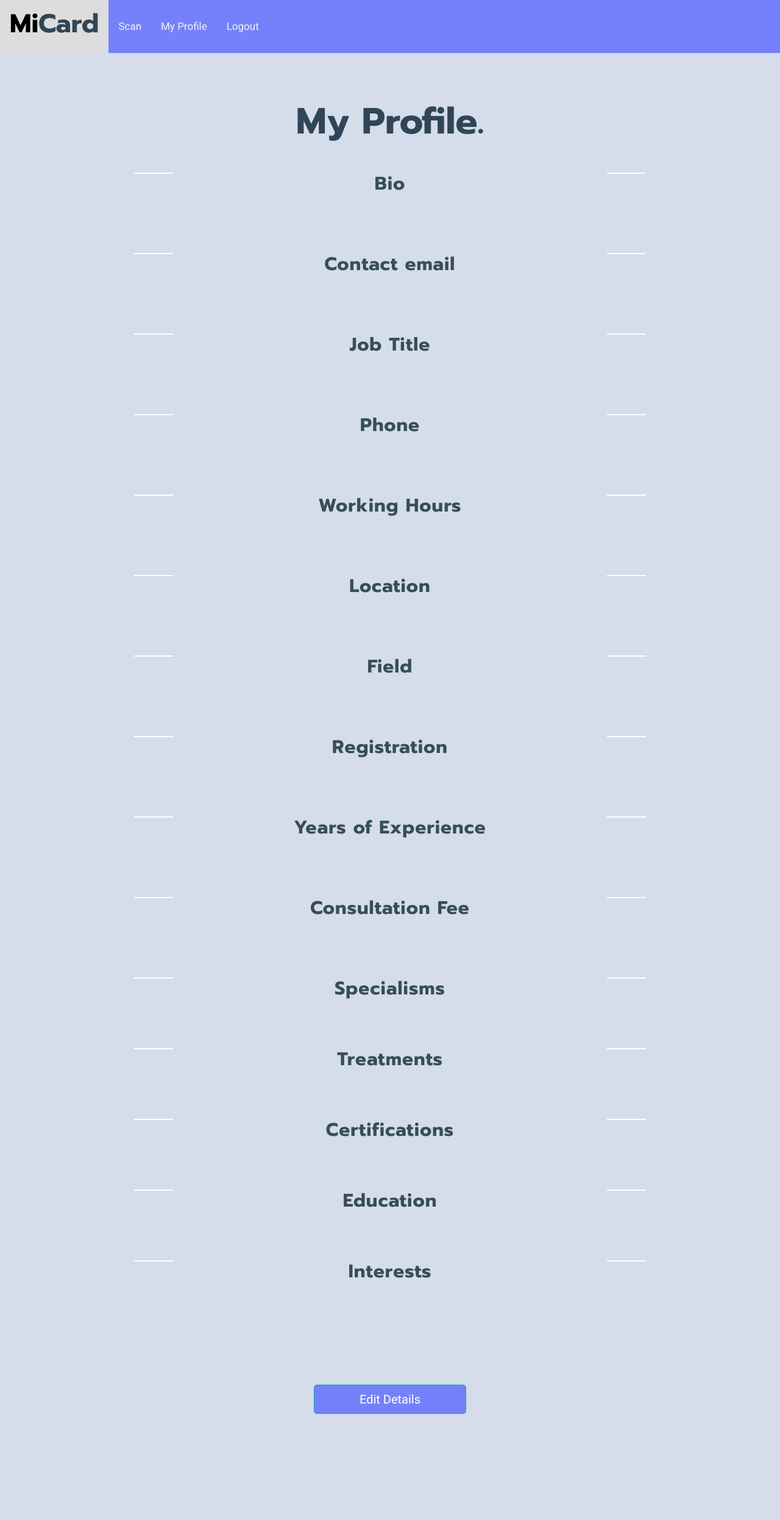
After one commit to t-uddin/MiCard, a Flask app: template app/templates/profile.html in a window 1280 px wide. The commit adds this page. Shown: the whole page at 61% size. Run offline with Flask 2, Linux system fonts and the light colour scheme; the template is opened without the code that fills it, so the values that code supplies are empty.

Commit message:
feat: profile page

```diff
--- a/app/static/css/style.css
+++ b/app/static/css/style.css
@@ -41,9 +41,6 @@ html {
     background-color: #D4DDE9;
   }
 
-  p {
-    text-align: center;
-  }
 .flex {
   display: flex;
   align-items: center;
@@ -284,9 +281,11 @@ form {
 .topnav a:hover {
   background-color: #ddd;
   color: black;
-  border-radius: 90px;
 }
 
+.nav-links {
+    border-radius: 90px;
+}
 /* Add an active class to highlight the current page */
 .topnav a.active {
   background-color: #04AA6D;
@@ -363,6 +362,13 @@ form {
     font-size: 2.5em;
   }
 
+  .brand > h2 {
+    text-align: center;
+    font-family: 'Prompt', sans-serif;
+    font-size: 1.5em;
+    color: rgba(6, 32, 51, 0.8);
+  }
+
   .brand-nav > h1 > b {
     color: rgba(6, 32, 51, 0.8);
     font-family: 'Prompt', sans-serif;
@@ -373,19 +379,19 @@ form {
   font-family: 'Prompt', sans-serif;
     }
 
-  .brand > p {
+  .brand > h3 {
     position: relative;
     font-weight: normal;
-    font-size: 1rem;
+    font-size: 30px;
     letter-spacing: 1px;
     color: rgba(15, 44, 45, 0.8);
     width: 90%;
-    margin: 100px auto;
+    margin: 40px auto;
     text-align: center;
   }
 
-  .brand > p::before,
-  .brand > p::after {
+  .brand > h3::before,
+  .brand > h3::after {
     position: absolute;
     content: "";
     height: 0.2vh;
@@ -394,14 +400,19 @@ form {
     background-color: white;
   }
 
-  .brand > p::before {
+  .brand > h3::before {
     left: -5vw;
   }
 
-  .brand > p::after {
+  .brand > h3::after {
     right: -5vw;
   }
 
+  .brand > p, li {
+    text-align: center;
+    font-size: 20px;
+    color: black;
+  }
   /*index page*/
 
 .btn-info {
@@ -417,4 +428,34 @@ form {
 
 
 
-/* login page */
+/* footer */
+
+footer {
+  /*background-color: grey;*/
+  padding-bottom: 20px;
+  padding-top: 10px;
+  /*!*margin-top: 200px;*!*/
+  /*!*position: fixed;*!*/
+  /*!*bottom: 0;*!*/
+
+  /*!*padding: *!*/
+  /*position: absolute;*/
+  /*left: 0;*/
+  /*bottom: 0;*/
+  /*width: 100%;*/
+  /*background-color: gray;*/
+  /*color: white;*/
+  /*text-align: center;*/
+  /*margin-top: 200px;*/
+
+  /*  position: absolute;*/
+  /*bottom: 0;*/
+  /*width: 100%;*/
+  /*height: 50px;*/
+
+/*  position: fixed;*/
+/*bottom: 8px;*/
+/*left: 8px;*/
+/*right: 8px;*/
+
+}
--- a/app/templates/index.html
+++ b/app/templates/index.html
@@ -35,7 +35,9 @@
                 <header>
             <div class = "brand">
                 <h1>Mi<b>Card</b><br></h1>
-                <p class="flex">Bringing your business card to life.</p>
+                <br>
+                <h3 class="flex">Bringing your business card to life.</h3>
+                <br>
             </div>
         </header>
                 <a href="login"><button type="button" class="btn btn-info btn-lg">Login</button></a>
--- a/app/templates/layout.html
+++ b/app/templates/layout.html
@@ -41,17 +41,17 @@
     <div class="topnav" id="myTopnav">
         <a class="brand-nav" href="../home"><h1>Mi<b>Card</b><br></h1></a>
         <a class="nav-links" href="../ar">Scan</a>
-        <a class="nav-links" href="TODO">My Profile</a>
+        <a class="nav-links" href="../profile">My Profile</a>
         <a class="nav-links" href="TODO">Logout</a>
         <a href="javascript:void(0);" class="icon" onclick="myFunction()">
             <i class="fa fa-bars"></i>
         </a>
     </div>
     </header>
-
-            <div class="brand">
-                <h1 class="">Mi<b>Card</b><br></h1>
-            </div>
+{##}
+{#            <div class="brand">#}
+{#                <h1 class="">Mi<b>Card</b><br></h1>#}
+{#            </div>#}
 
 <main class="container-fluid">
     <div class="row">
@@ -65,5 +65,10 @@
 </main>
     <script src="https://code.jquery.com/jquery-3.5.1.min.js"></script>
     <script src="../static/js/navbar.js"></script>
+
+        <footer class="small text-center text-muted">
+{#            A UCL IXN project in collaboration with <a href="https://www.imdb.com/interfaces/">IBM</a>.#}
+        </footer>
+
 </body>
 </html>
--- a/app/templates/login.html
+++ b/app/templates/login.html
@@ -53,6 +53,8 @@
 {#          <label>#}
 {#            <input type="checkbox" checked="checked" name="remember"> Remember me#}
 {#          </label>#}
+            <br>
+                    <p>Don't have an account? <a href="register_account.html">Click here to register.</a></p>
 
         </div>
 
@@ -62,7 +64,6 @@
 {#        </div>#}
 
       </form>
-                    <p>Don't have an account? <a href="register_account.html">Click here to register.</a></p>
 
 
     </section>
--- /dev/null
+++ b/app/templates/profile.html
@@ -0,0 +1,73 @@
+{% extends "layout.html" %}
+{% block content %}
+<div class="brand container">
+    <br>
+    <h2>My Profile.</h2>
+
+    <h3>Bio</h3>
+        <p>{{ profile.bio }}</p>
+
+    <h3>Contact email</h3>
+        <p>{{ profile.contact_email }}</p>
+
+    <h3>Job Title</h3>
+        <p>{{ profile.job_title }}</p>
+
+    <h3>Phone</h3>
+        <p>{{ profile.phone }}</p>
+
+    <h3>Working Hours</h3>
+        <p>{{ profile.working_hours }}</p>
+
+    <h3>Location</h3>
+        <p>{{ profile.location }}</p>
+
+    <h3>Field</h3>
+        <p>{{ profile.field }}</p>
+
+    <h3>Registration</h3>
+        <p>{{ profile.registration }}</p>
+
+    <h3>Years of Experience</h3>
+        <p>{{ profile.exp_years }}</p>
+
+    <h3>Consultation Fee</h3>
+        <p>{{ profile.cons_fee }}</p>
+
+    <h3>Specialisms</h3>
+        {% for specialism in profile.specialisms %}
+            <li>{{ specialism }}</li>
+        {% endfor %}
+
+    <h3>Treatments</h3>
+        {% for treatment in profile.treatments %}
+            <li>{{ treatment }}</li>
+        {% endfor %}
+
+    <h3>Certifications</h3>
+        {% for certification in profile.certification %}
+            <li>{{ certification }}</li>
+        {% endfor %}
+
+  <h3>Education</h3>
+        {% for item in profile.education %}
+            <li>{{ item }}</li>
+        {% endfor %}
+
+  <h3>Interests</h3>
+        {% for interest in profile.interests %}
+            <li>{{ interest }}</li>
+        {% endfor %}
+    <br>
+    <br>
+    <a href="../profile-edit"><button type="button" class="btn btn-info btn-lg">Edit Details</button></a>
+    <br>
+    <br>
+
+
+</div>
+
+
+{#    need edit profile button, change password button, and print details #}
+
+{% endblock %}
```
Also changed, not shown: app/controllers/profile_controller.py (+20 -4 lines), app/models/profile.py (+10 -6 lines).
